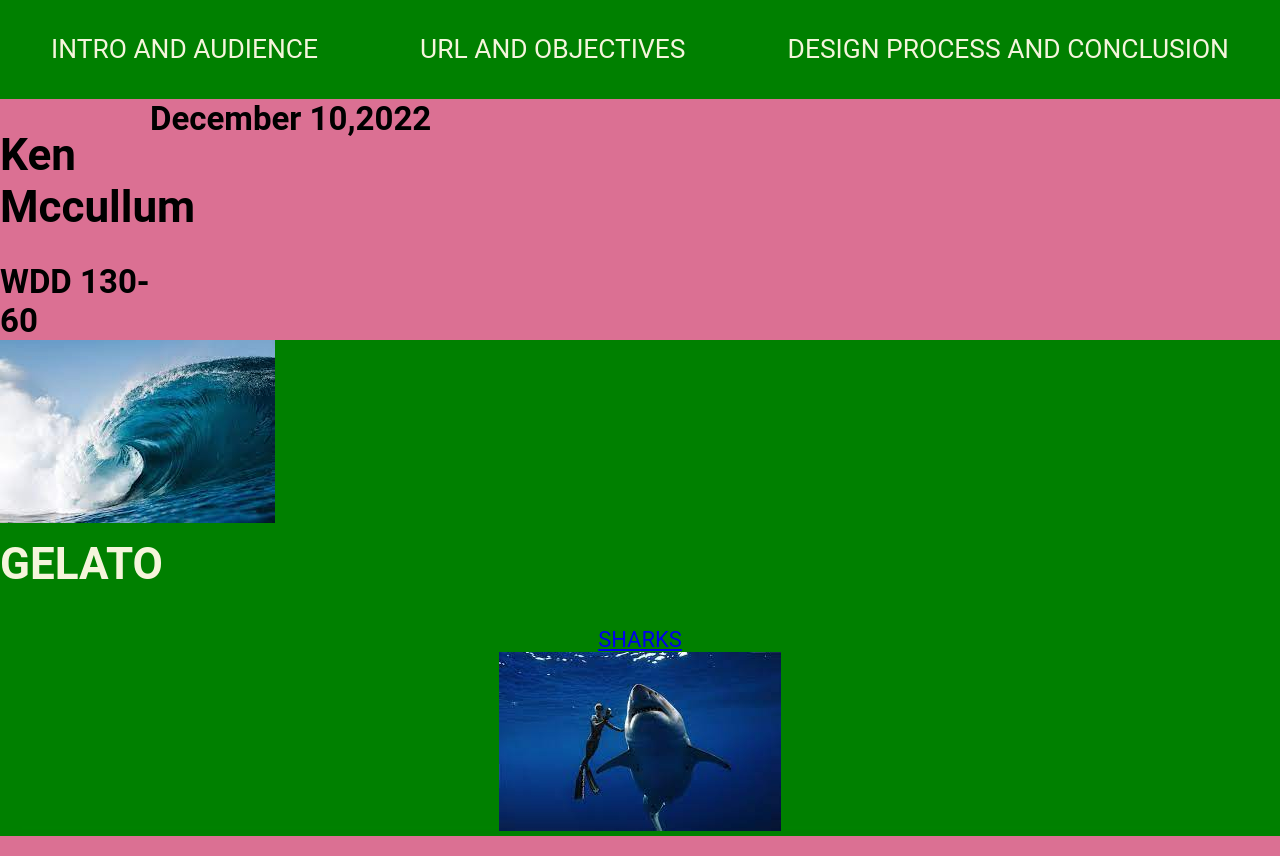
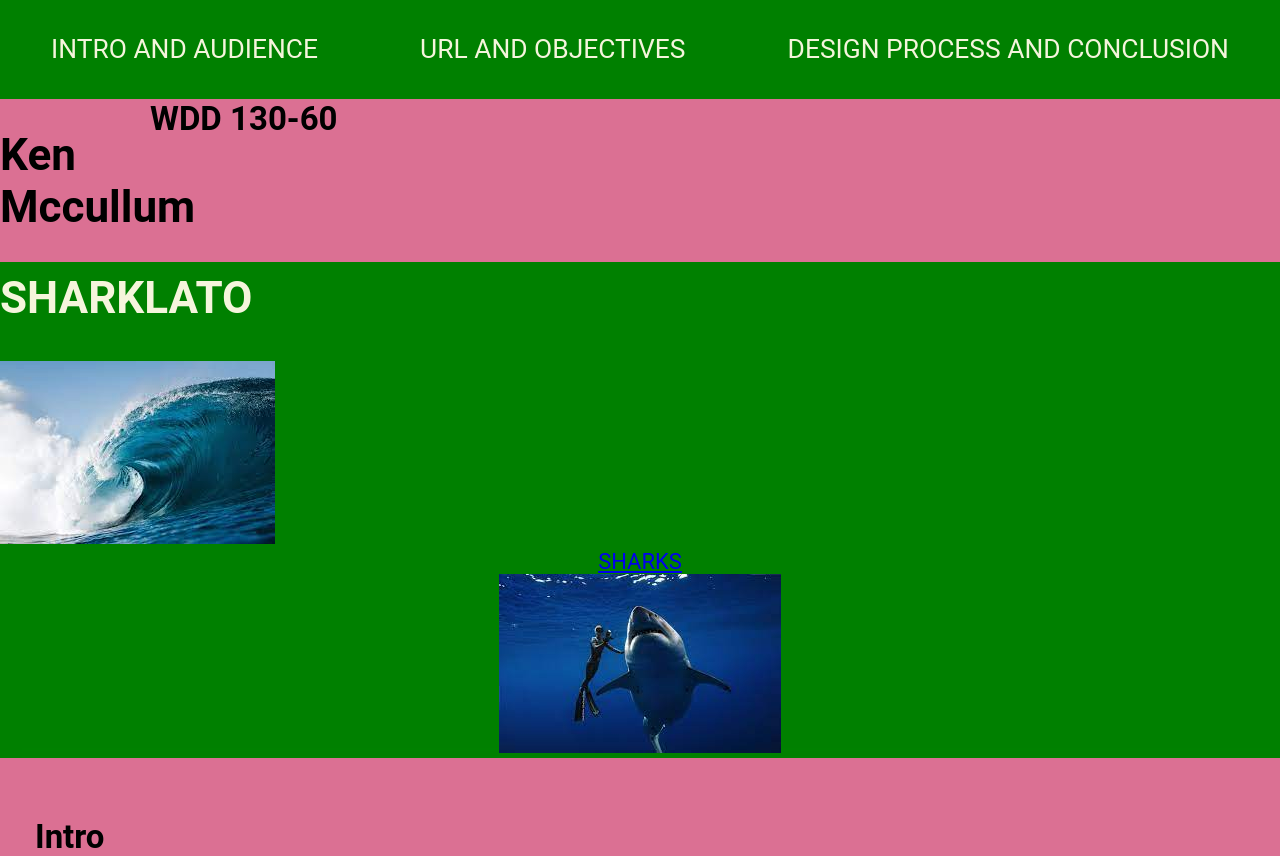
Before and after one commit to kenh60d/FINALS, a plain HTML site: page home.html in a window 1280 px wide. Shown: the top 856 px of the page. Drawn offline with Linux system fonts and the light colour scheme.

Commit message:
FINAL COMPLETE

```diff
--- a/home.html
+++ b/home.html
@@ -15,16 +15,15 @@
 </nav>
     <header>
         <h1>Ken Mccullum</h1>
-        <h2>December 10,2022</h2>
         <h2>WDD 130-60</h2>
     </header>
+    <section id="gelato-sharks">
+        <h1 class="home-title">SHARKLATO</h1>
     <div id="ocean">
         <div id="ocean">
             <div id="ocean-box">
                 <img id="ocean-img" src="./images/ocean.jpeg" alt="OCEAN VIEWS">
     </div>
-    <section id="gelato-sharks">
-        <h1 class="home-title">GELATO</h1>
         <div class="button-box">
             <a class="Gelato" href="index.html">SHARKS</a>
         </div>
```
